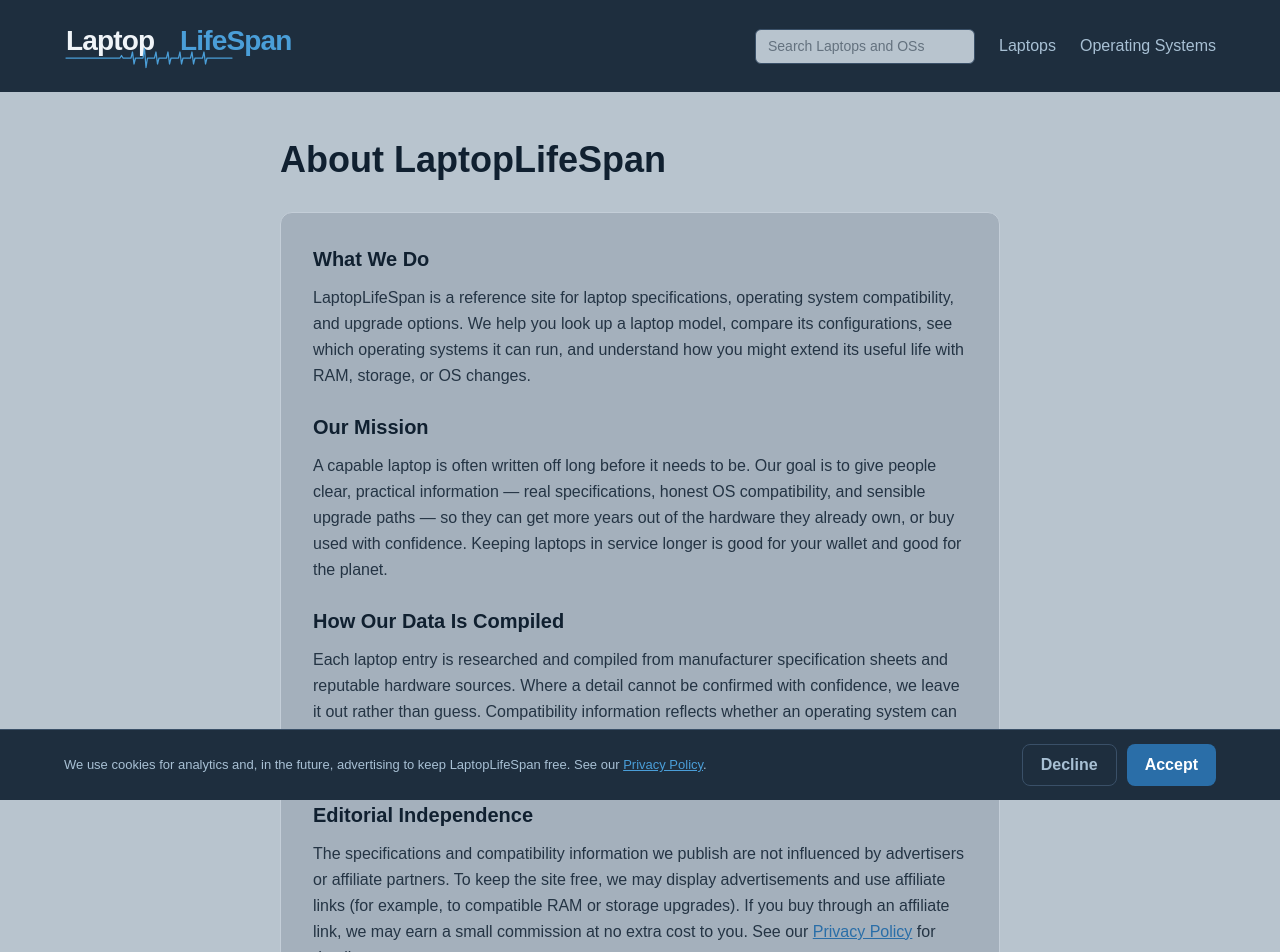
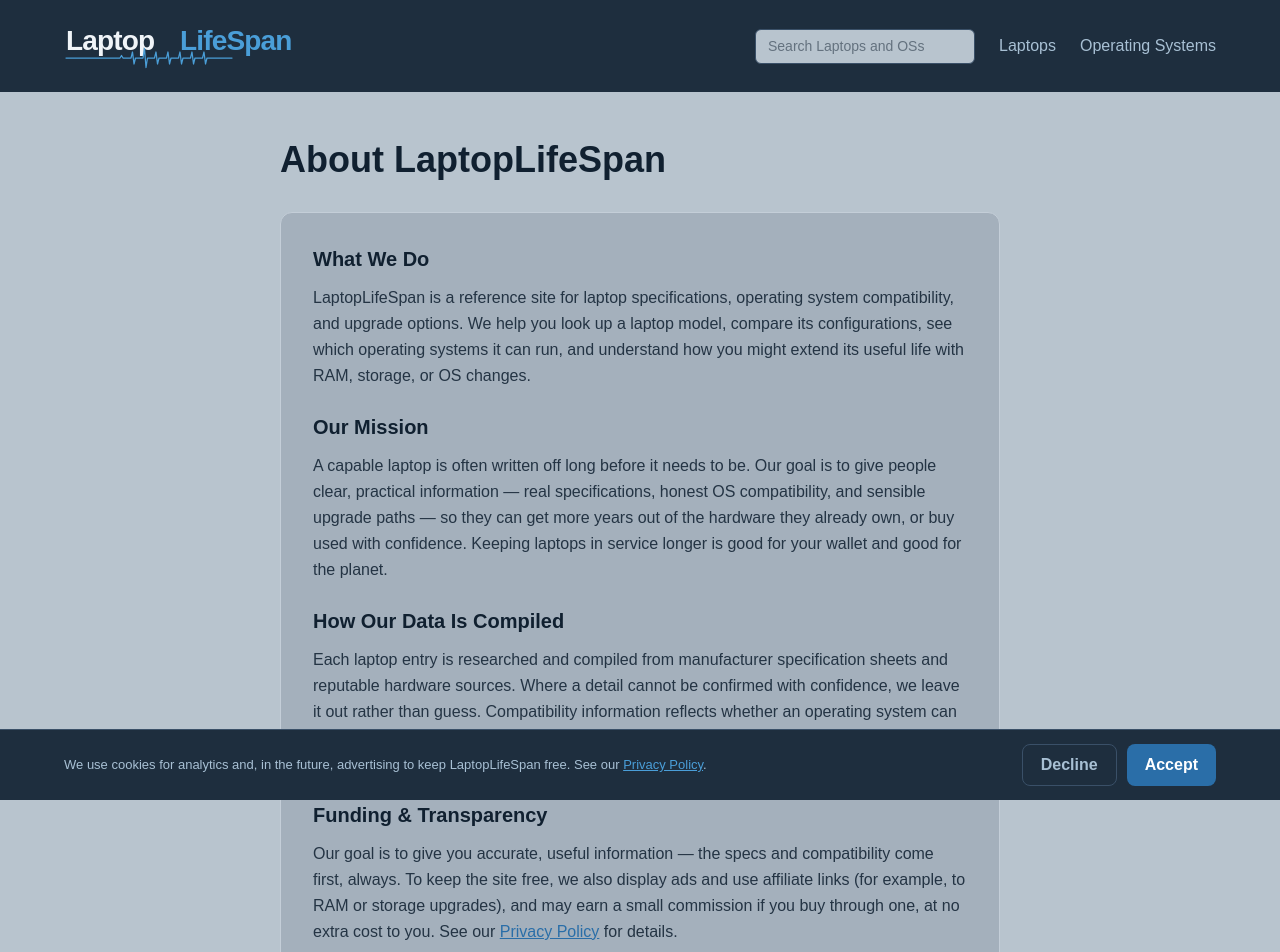
Before and after one commit to laptoplifespan/laptopdb, a Next.js app: page /about in a window 1280 px wide. Shown: the top 952 px of the page. Built offline with nearby package versions, Linux system fonts and the light colour scheme.

Commit message:
reword About funding section, retitle to Funding & Transparency

```diff
--- a/app/about/page.js
+++ b/app/about/page.js
@@ -38,9 +38,9 @@ export default function AboutPage() {
           </div>
 
           <div>
-            <h2 style={{color: '#102030'}} className="text-xl font-semibold mb-3">Editorial Independence</h2>
+            <h2 style={{color: '#102030'}} className="text-xl font-semibold mb-3">Funding & Transparency</h2>
             <p style={{color: '#243444'}} className="leading-relaxed">
-              The specifications and compatibility information we publish are not influenced by advertisers or affiliate partners. To keep the site free, we may display advertisements and use affiliate links (for example, to compatible RAM or storage upgrades). If you buy through an affiliate link, we may earn a small commission at no extra cost to you. See our <a href="/privacy" style={{color: '#2A6EA8', textDecoration: 'underline'}}>Privacy Policy</a> for details.
+              Our goal is to give you accurate, useful information — the specs and compatibility come first, always. To keep the site free, we also display ads and use affiliate links (for example, to RAM or storage upgrades), and may earn a small commission if you buy through one, at no extra cost to you. See our <a href="/privacy" style={{color: '#2A6EA8', textDecoration: 'underline'}}>Privacy Policy</a> for details.
             </p>
           </div>
 
```
